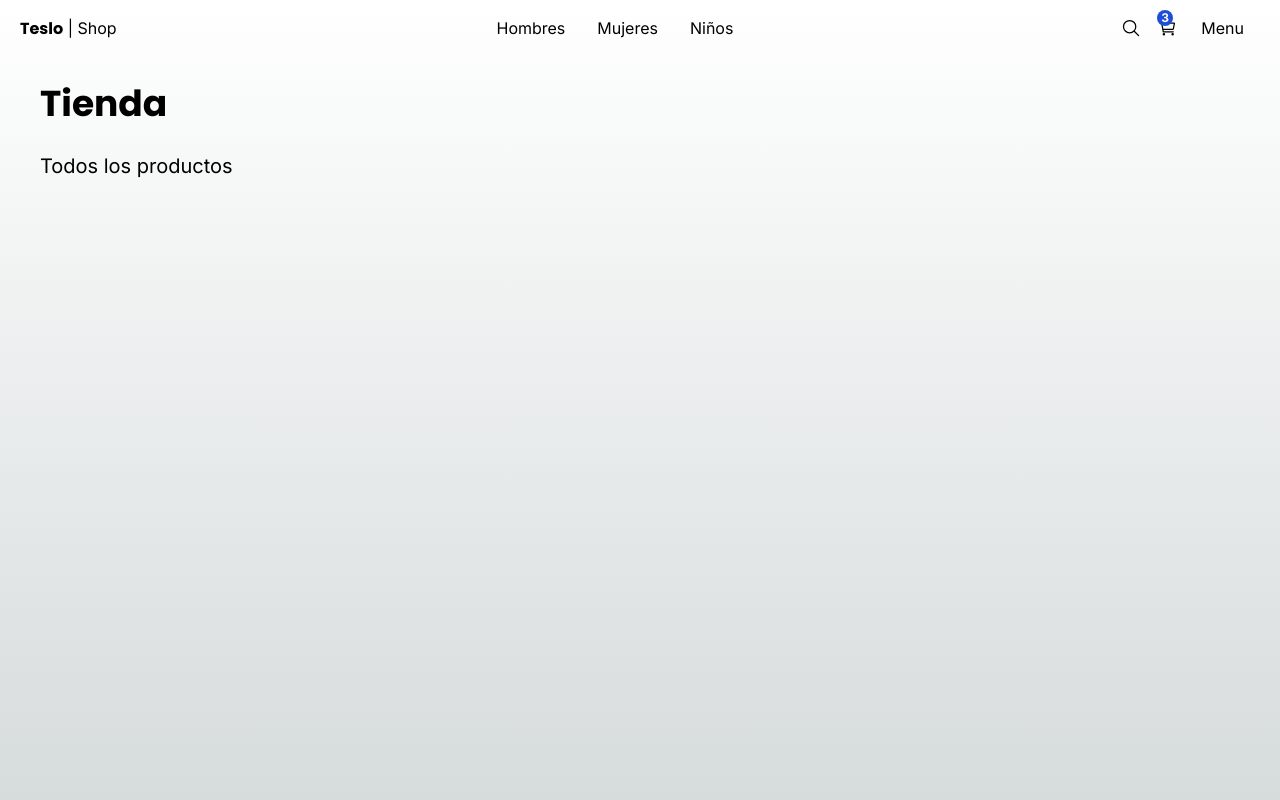
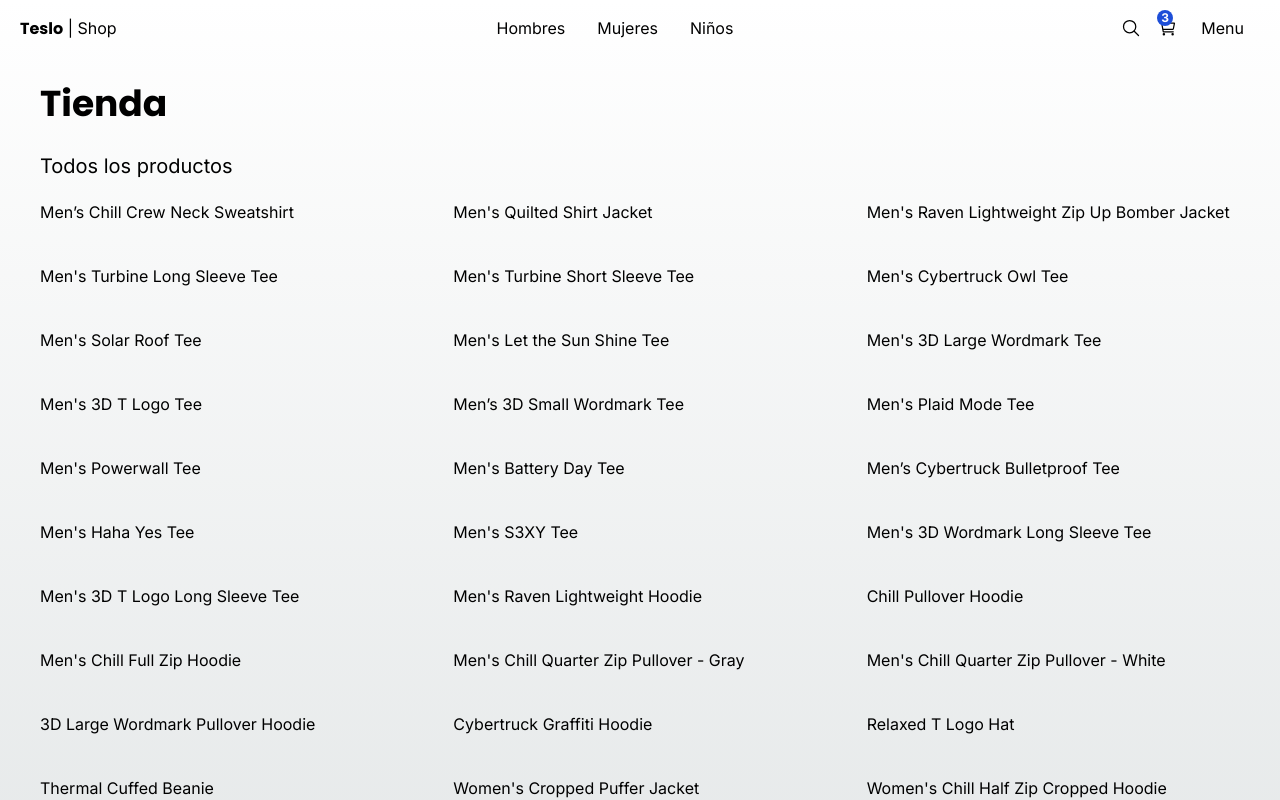
Before and after one commit to carlosbarreraacuna/Ecommerce, a Next.js app: page / in a window 1280 px wide. Shown: the top 800 px of the page. Built offline with nearby package versions, Linux system fonts and the light colour scheme.

Commit message:
Agregando lista de productos

```diff
--- a/src/app/(shop)/page.tsx
+++ b/src/app/(shop)/page.tsx
@@ -1,6 +1,7 @@
-import { titleFont } from "@/config/fonts";
-import Image from "next/image";
-import { Title } from "../components";
+import { ProductGrid, Title } from "../components";
+import { initialData } from "@/seed/seed";
+
+const produts = initialData.products;
 
 export default function Home() {
   return (
@@ -10,6 +11,8 @@
       subtitle="Todos los productos"
       classname="mb-2"
       />
+      <ProductGrid
+      products={produts}/>
     </>
   );
 }
--- a/src/app/components/index.ts
+++ b/src/app/components/index.ts
@@ -1,3 +1,8 @@
+
+
+
+
+export * from './products/product-grid/ProductGrid';
 
 
 export * from './ui/top-menu/TopMenu';
--- /dev/null
+++ b/src/app/components/products/product-grid/ProductGrid.tsx
@@ -0,0 +1,16 @@
+import React from 'react'
+import { Product } from "@/interfaces";
+interface Props {
+    products: Product[];
+}
+export const ProductGrid = ({products}: Props) => {
+  return (
+    <div className='grid grid-cols-2 sm:grid-cols-3 gap-10 mb-10'>
+        {
+          products.map(product=> (
+            <span key={product.slug}>{ product.title}</span>
+          ))
+        }
+    </div>
+  )
+}
--- /dev/null
+++ b/src/interfaces/index.ts
@@ -0,0 +1,3 @@
+
+
+export * from "./product.interface";
```
Also changed, not shown: src/interfaces/product.interface.ts (added, +16 -0 lines).
